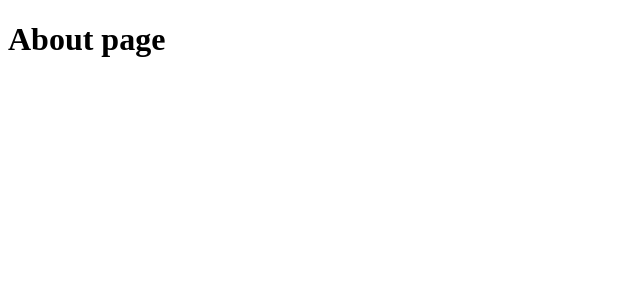
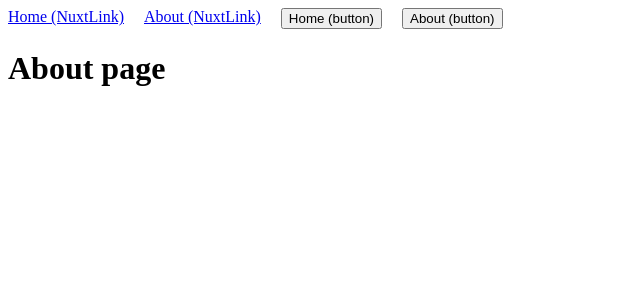
Before and after one commit to talaxasy/nuxt3-test, a Nuxt app: page /about in a window 1280 px wide. Shown: the top 300 px of the page, without its empty margins (0-640 px from the left). Built offline with nearby package versions, Linux system fonts and the light colour scheme.

Commit message:
test layouts

```diff
--- a/app.vue
+++ b/app.vue
@@ -1,5 +1,5 @@
 <template>
-  <div>
+  <NuxtLayout>
     <NuxtPage />
-  </div>
+  </NuxtLayout>
 </template>
--- /dev/null
+++ b/layouts/custom1.vue
@@ -0,0 +1,6 @@
+<template>
+    <div>
+        <h1>custom1</h1>
+        <slot />
+    </div>
+</template>
--- /dev/null
+++ b/layouts/default.vue
@@ -0,0 +1,18 @@
+<template>
+    <div>
+        <div class="navbar">
+            <NuxtLink to="/">Home (NuxtLink)</NuxtLink>
+            <NuxtLink to="/about">About (NuxtLink)</NuxtLink>
+            <button @click="$router.push('/')">Home (button)</button>
+            <button @click="$router.push('/about')">About (button)</button>
+        </div>
+        <slot />
+    </div>
+</template>
+
+<style scoped>
+.navbar {
+    display: flex;
+    gap: 20px;
+}
+</style>
--- a/pages/aboba/index.vue
+++ /dev/null
@@ -1,3 +0,0 @@
-<template>
-    <h1>aboba page</h1>
-</template>
--- a/pages/about.vue
+++ /dev/null
@@ -1,3 +0,0 @@
-<template>
-    <h1>About page</h1>
-</template>
--- /dev/null
+++ b/pages/about/index.vue
@@ -0,0 +1,9 @@
+<template>
+    <h1>About page</h1>
+</template>
+
+<script setup>
+definePageMeta({
+    title: 'About page',
+})
+</script>
--- a/pages/index.vue
+++ b/pages/index.vue
@@ -1,3 +1,12 @@
 <template>
-    <h1>Index page</h1>
+    <div>
+        <h1>Index page</h1>
+
+    </div>
 </template>
+
+<script setup>
+definePageMeta({
+    title: 'My home page',
+})
+</script>
```
